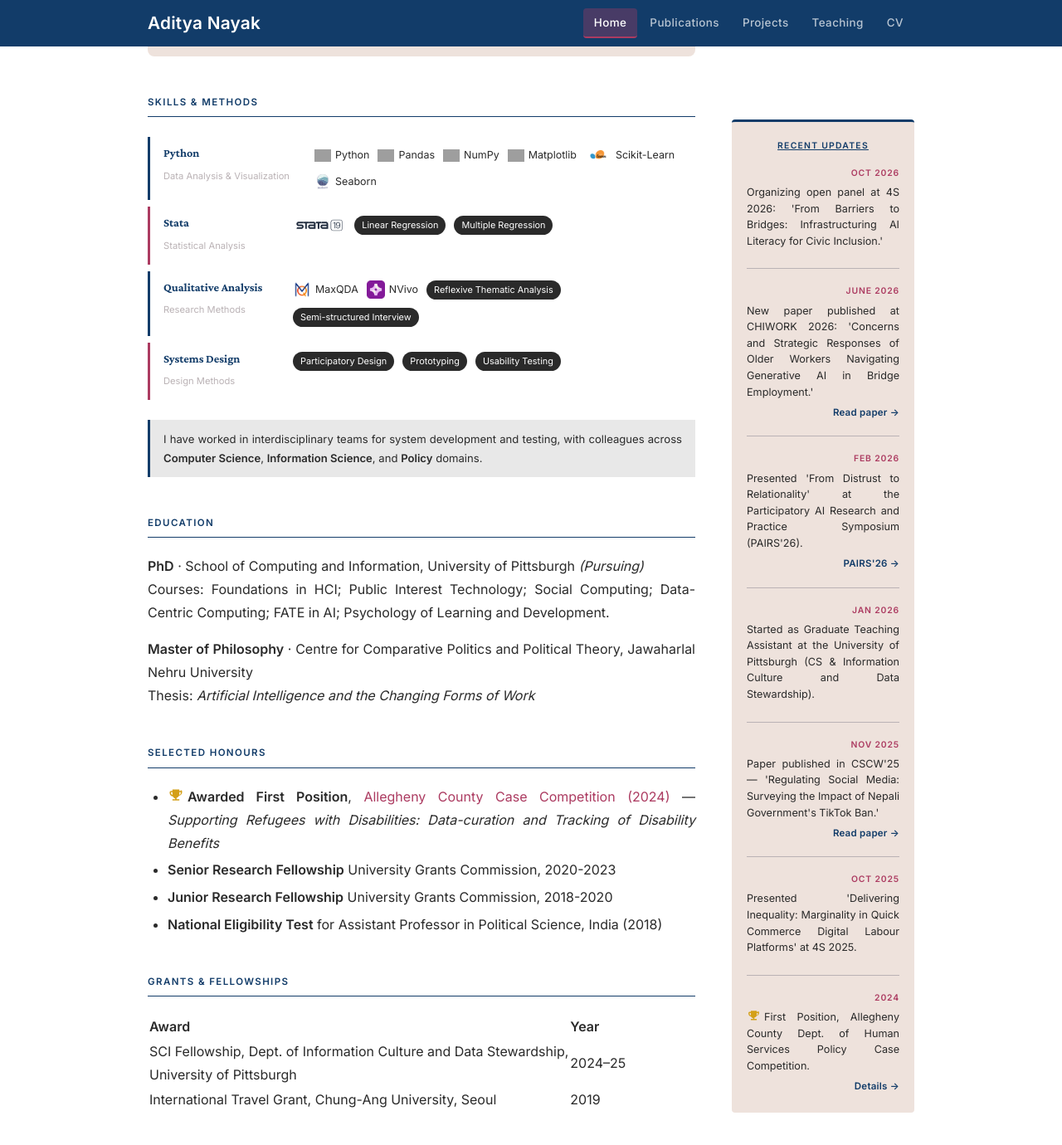
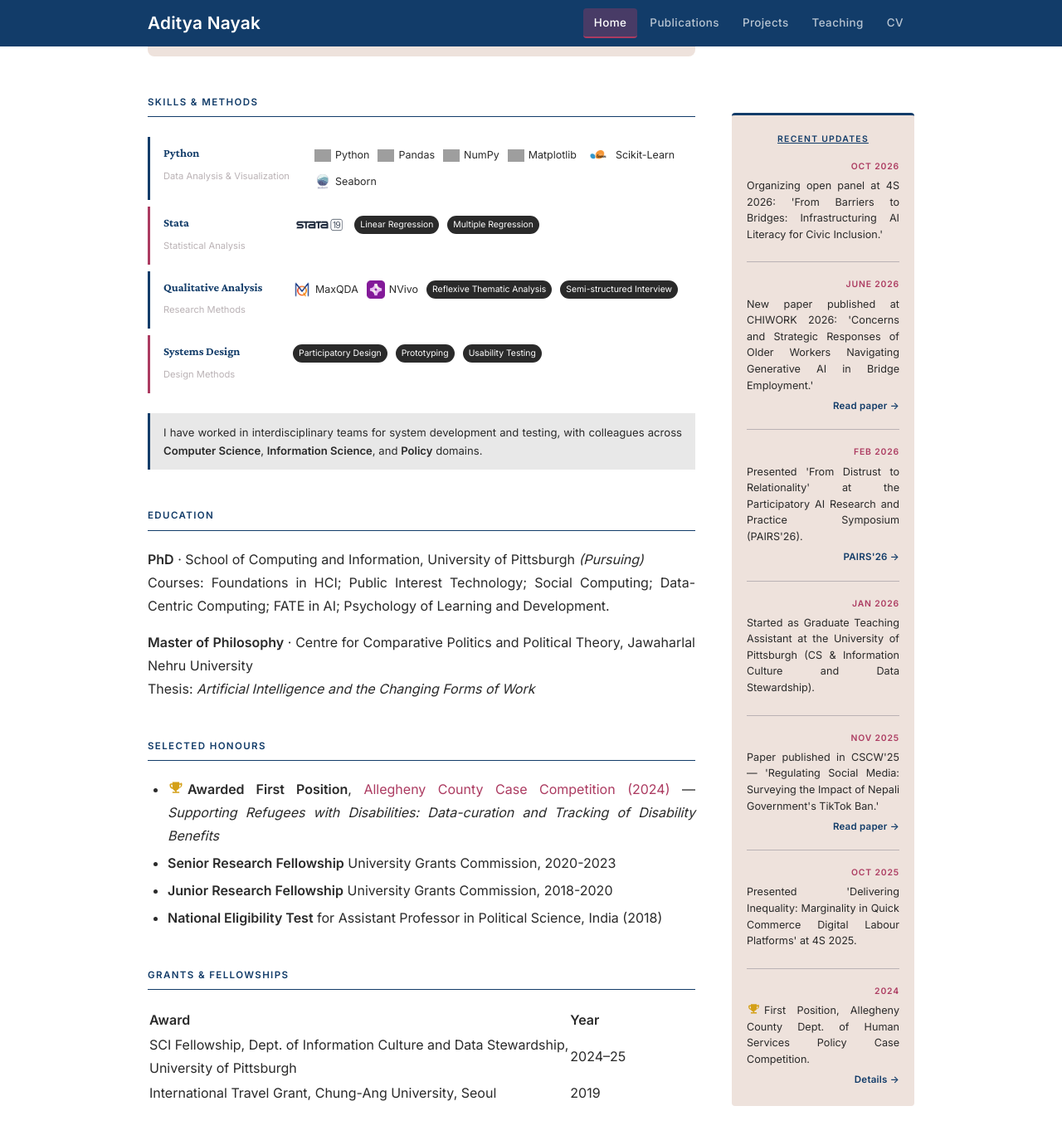
Before and after one commit to adityanayak-info/adityanayak-info.github.io, a Jekyll site: the page built from index.md, in a window 1280 px wide and 1400 px high, scrolled down 967 px. Shown: the top 1380 px of the window at 83% size. Built offline with Jekyll 4.4.1, drawn with Linux system fonts in a browser that asks for light colours; grey boxes are pictures that could not be loaded.

Commit message:
Update style.css

```diff
--- a/assets/css/style.css
+++ b/assets/css/style.css
@@ -980,6 +980,8 @@ hr.profile-rule {
 .sk-b-tag { font-size: 0.68rem; background: var(--peach); color: var(--navy); padding: 2px 9px; border-radius: 12px; font-weight: 500; }
 
 .sk-b-section .sk-b-tag {
+  padding: 2px 7px;
+  font-size: 0.65rem;
   background: #2a2a2a;
   color: #ffffff;
   font-weight: 400;
```
